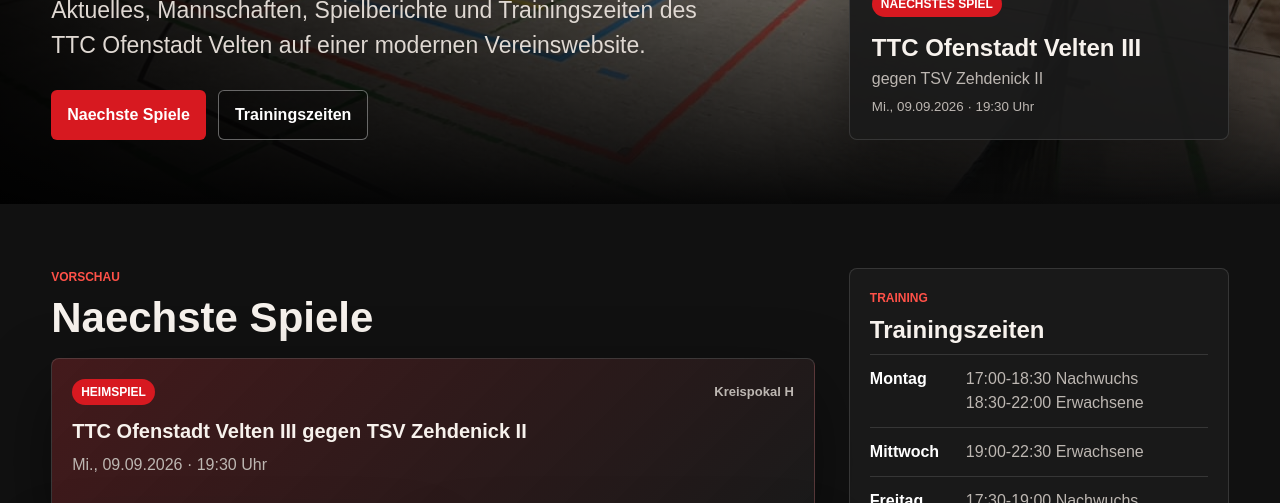
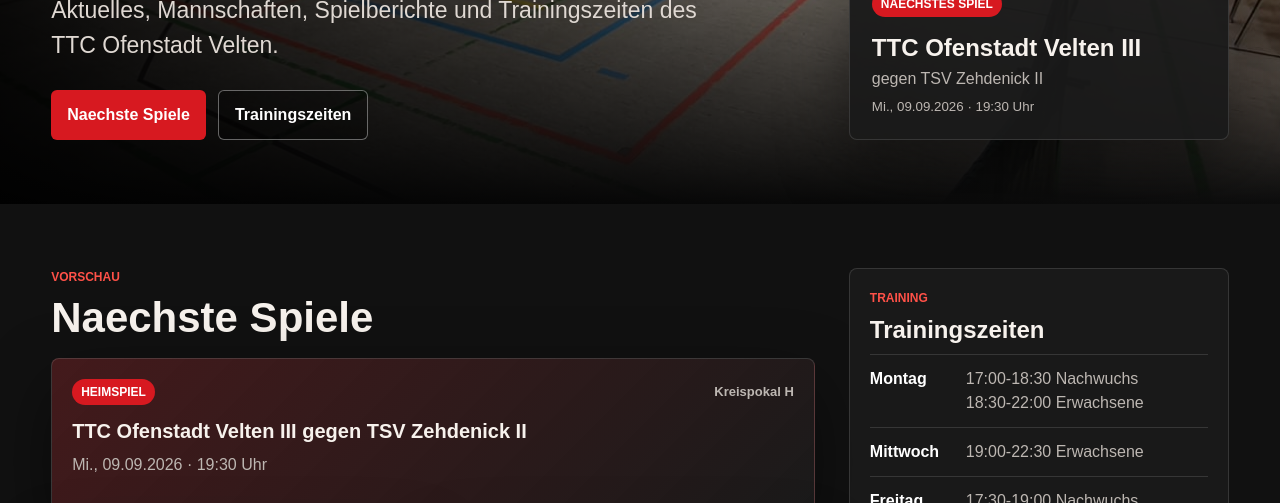
Before and after one commit to Marko110780/ttc-ofenstadt-velten, a website: page public/index.html in a window 1280 px wide. Shown: the part 597-1100 px from the top of the page. Drawn offline with Linux system fonts and the light colour scheme.

Commit message:
Shorten homepage intro text

```diff
--- a/public/index.html
+++ b/public/index.html
@@ -46,7 +46,7 @@
         <div class="hero-content">
           <p class="eyebrow">Tischtennis in der Ofenstadt</p>
           <h1 id="hero-title">TTC Ofenstadt Velten</h1>
-          <p class="hero-lead">Aktuelles, Mannschaften, Spielberichte und Trainingszeiten des TTC Ofenstadt Velten auf einer modernen Vereinswebsite.</p>
+          <p class="hero-lead">Aktuelles, Mannschaften, Spielberichte und Trainingszeiten des TTC Ofenstadt Velten.</p>
           <div class="hero-actions" aria-label="Schnelleinstiege">
             <a class="button primary" href="#spiele">Naechste Spiele</a>
             <a class="button ghost" href="training.html">Trainingszeiten</a>
```
